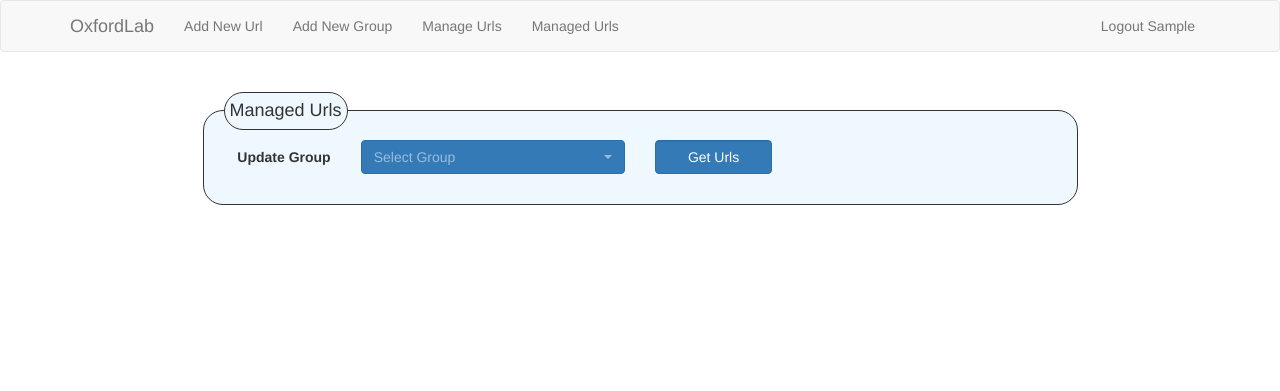
After one commit to theoxfordlab/oxfordlab, a Django app: page /managed_urls/ in a window 1280 px wide. The commit adds this page. Shown: the top 391 px of the page. Run offline with Django 3.2, Linux system fonts and the light colour scheme; the visitor is signed in with stand-in values (Sample User, id 1); data that the repository does not hold is empty; some libraries are stand-ins or nearby versions.

Commit message:
managed urls

```diff
--- a/requirements.txt
+++ b/requirements.txt
@@ -1,5 +1,6 @@
 appnope==0.1.0
 backcall==0.1.0
+colorama==0.4.0
 decorator==4.3.0
 Django==2.1.1
 django-encrypted-id==0.3.1
@@ -16,5 +17,6 @@ Pygments==2.2.0
 pytz==2018.5
 simplegeneric==0.8.1
 six==1.11.0
+structlog==18.2.0
 traitlets==4.3.2
 wcwidth==0.1.7
--- a/src/manage_urls/views.py
+++ b/src/manage_urls/views.py
@@ -1,9 +1,11 @@
 from django.contrib.auth.decorators import login_required
 from django.shortcuts import render
-from .models import Url, Group
+from .models import Url, Group, UnManagedUrl
 from django.http import HttpResponseRedirect
 from django.db.models import Q
 from django.http import JsonResponse
+import structlog
+logger = structlog.get_logger()
 # Create your views here.
 
 
@@ -13,21 +15,26 @@ def add_new_url(request):
     if request.method == 'POST':
         group_id = request.POST["group_id"] \
             if "group_id" in request.POST else '0'
-        group = None
+
+        new_url = request.POST['new_url']
         if group_id != '0':
             try:
                 group = Group.objects.get(id=group_id)
+                url = Url.objects.update_or_create(
+                    url=new_url,
+                    user=request.user,
+                    group=group,
+                    description=request.POST['description'],
+                )
             except:
                 print("Exception in find group")
+        else:
+            url = UnManagedUrl.objects.update_or_create(
+                url=new_url,
+                user=request.user,
+                description=request.POST['description'],
+            )
 
-        new_url = request.POST['new_url']
-        url = Url.objects.create(
-            url=new_url,
-            user=request.user,
-            group=group,
-            description=request.POST['description'],
-        )
-        url.save()
     return render(
         request,
         template_name='add_new_url.html',
@@ -37,8 +44,8 @@ def add_new_url(request):
 
 @login_required(login_url='/login/')
 def manage_urls(request):
-    urls = Url.objects.filter(
-        Q(user=request.user) & Q(group__isnull=True)
+    urls = UnManagedUrl.objects.filter(
+        Q(user=request.user)
     ).order_by('-created_on')
     groups = Group.objects.filter(user=request.user)
     return render(
@@ -64,6 +71,7 @@ def add_new_group(request):
     )
 
 
+@login_required(login_url='/login/')
 def update_url_group(request):
     if "selected_urls[]" in request.POST and "group_id" in request.POST:
         group_id = request.POST["group_id"]
@@ -74,10 +82,15 @@ def update_url_group(request):
                 group = Group.objects.get(id=group_id)
                 for url_id in selected_urls:
                     try:
-                        url = Url.objects.get(id=url_id)
-                        url.group = group
+                        un_manage_url = UnManagedUrl.objects.get(id=url_id)
+                        url = Url.objects.create(
+                            url=un_manage_url.url,
+                            user=un_manage_url.user,
+                            group=group,
+                            description=un_manage_url.description,
+                        )
+                        un_manage_url.delete()
                         url.save()
-                        print(url.group.id, url.url)
                     except:
                         print("Exception in update url")
             except:
@@ -87,20 +100,25 @@ def update_url_group(request):
 
 
 def add_new_url_extension(request):
+    logger.info(
+        "add_new_url_extension_api_request",
+        user=request.user
+    )
+
     if not request.user.is_authenticated:
         return JsonResponse({
             "success": False,
-            "error": "Please Login"
+            "error": "Please Login First"
         })
 
     if request.user.is_authenticated and "url" in request.GET:
         url = request.GET["url"]
         if len(url) > 0:
-            url = Url.objects.create(
+            url = UnManagedUrl.objects.update_or_create(
                 url=url,
                 user=request.user
             )
-            url.save()
+            print(url)
             return JsonResponse({
                 "success": True,
                 "result": "Saved Successfully"
@@ -112,3 +130,30 @@ def add_new_url_extension(request):
             "error": "Something went wrong"
         }
     )
+
+
+@login_required(login_url='/login/')
+def managed_urls(request):
+    logger.info(
+        "managed_urls_api_request",
+        user=request.user.email,
+        method=request.method,
+    )
+    groups = Group.objects.filter(user=request.user)
+    if request.method == "POST":
+        group_id = request.POST["group_id"] \
+            if "group_id" in request.POST else '0'
+        if group_id != '0':
+            group = Group.objects.get(id=group_id)
+            urls = Url.objects.filter(
+                group=group, user=request.user
+            ).order_by("-created_on")
+        else:
+            urls = Url.objects.filter(user=request.user).order_by("-created_on")
+    else:
+        urls = Url.objects.filter(user=request.user).order_by("-created_on")
+    return render(
+        request=request,
+        template_name="managed_urls.html",
+        context={"urls": urls, "groups": groups},
+    )
--- a/src/oxfordlab/urls.py
+++ b/src/oxfordlab/urls.py
@@ -29,6 +29,7 @@ urlpatterns = [
     url(r'^logout/', views.logout_view, name='logout'),
     url(r'^add_new_url/$', manage_view.add_new_url, name='add_new_url'),
     url(r'^add_new_group/$', manage_view.add_new_group, name='add_new_group'),
+    url(r'^managed_urls/$', manage_view.managed_urls, name='managed_urls'),
     url(
         r'^update_url_group/$',
         manage_view.update_url_group,
--- a/src/templates/base.html
+++ b/src/templates/base.html
@@ -34,6 +34,7 @@
                         <li><a href="{% url 'add_new_url' %}">Add New Url<span class="sr-only">(current)</span></a></li>
                         <li><a href="{% url 'add_new_group' %}">Add New Group</a></li>
                         <li><a href="{% url 'manage_urls' %}">Manage Urls</a></li>
+                        <li><a href="{% url 'managed_urls' %}">Managed Urls</a></li>
                     </ul>
                     <ul class="nav navbar-nav navbar-right">
                         <li><a href="{% url 'logout' %}">Logout {{user.first_name}}</a></li>
--- /dev/null
+++ b/src/templates/managed_urls.html
@@ -0,0 +1,44 @@
+{% extends 'base.html' %}
+{% block body %}
+<div class="container-fluid">
+    <fieldset class="fieldset scheduler-border">
+        <legend class="scheduler-border">Managed Urls</legend>
+       <form class="form-horizontal" action="{% url 'managed_urls' %}" method="post">
+           {% csrf_token %}
+           <div class="row">
+               <label class="control-label col-sm-2">Update Group</label>
+               <div class="col-sm-4">
+                   <select name="group_id" class="selectpicker form-control" data-style="btn-primary" data-size="5" title="Select Group" data-live-search="true">
+                        <option value=0>None</option>
+                        {% for grp in groups %}
+                            <option value={{grp.id}}>{{grp.name}}</option>
+                        {% endfor %}
+                    </select>
+               </div>
+               <div class="col-sm-2">
+                   <button type="submit" class="form-control btn btn-primary">Get Urls</button>
+               </div>
+           </div>
+           <br>
+           <div>
+               {% for url in urls %}
+                    <div class="form-group">
+                        <label class="control-label col-sm-2">Url </label>
+                        <div class="col-sm-5">
+                            <input type="text" readonly class="form-control" value="{{url.url}}"/>
+                        </div>
+                    </div>
+                    <div class="form-group">
+                        <div>
+                        <label class="control-label col-sm-2">Description</label>
+                        <div class="col-sm-10 d-print-none">
+                            <textarea readonly class="form-control">{{url.description}}</textarea>
+                        </div>
+                        </div>
+                    </div>
+                {% endfor %}
+           </div>
+       </form>
+    </fieldset>
+</div>
+{% endblock %}
--- a/src/users/views.py
+++ b/src/users/views.py
@@ -32,9 +32,9 @@ def main(request):
 def registration(request):
     if request.method == 'POST':
         user_form = SignUpForm(request.POST)
-        # for field in user_form:
-        #     for error in field.errors:
-        #         print("Error ", error)
+        for field in user_form:
+            for error in field.errors:
+                print("Error ", error)
         if user_form.is_valid():
             user = user_form.save()
             # f_name = user_form.cleaned_data['first_name']
```
Also changed, not shown: src/manage_urls/models.py (+16 -1 lines), src/extension/OxfordLab/manifest.json, src/manage_urls/migrations/0001_initial.py, 1 other file.
